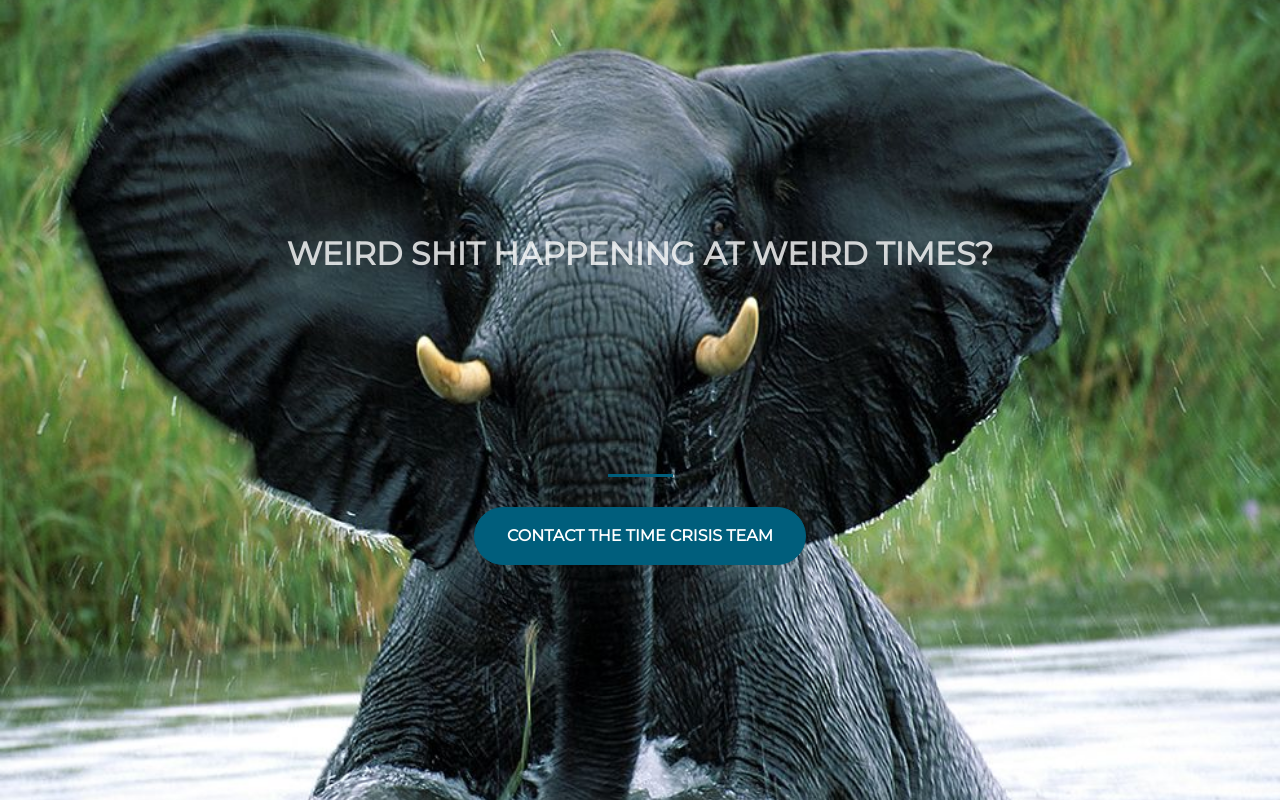
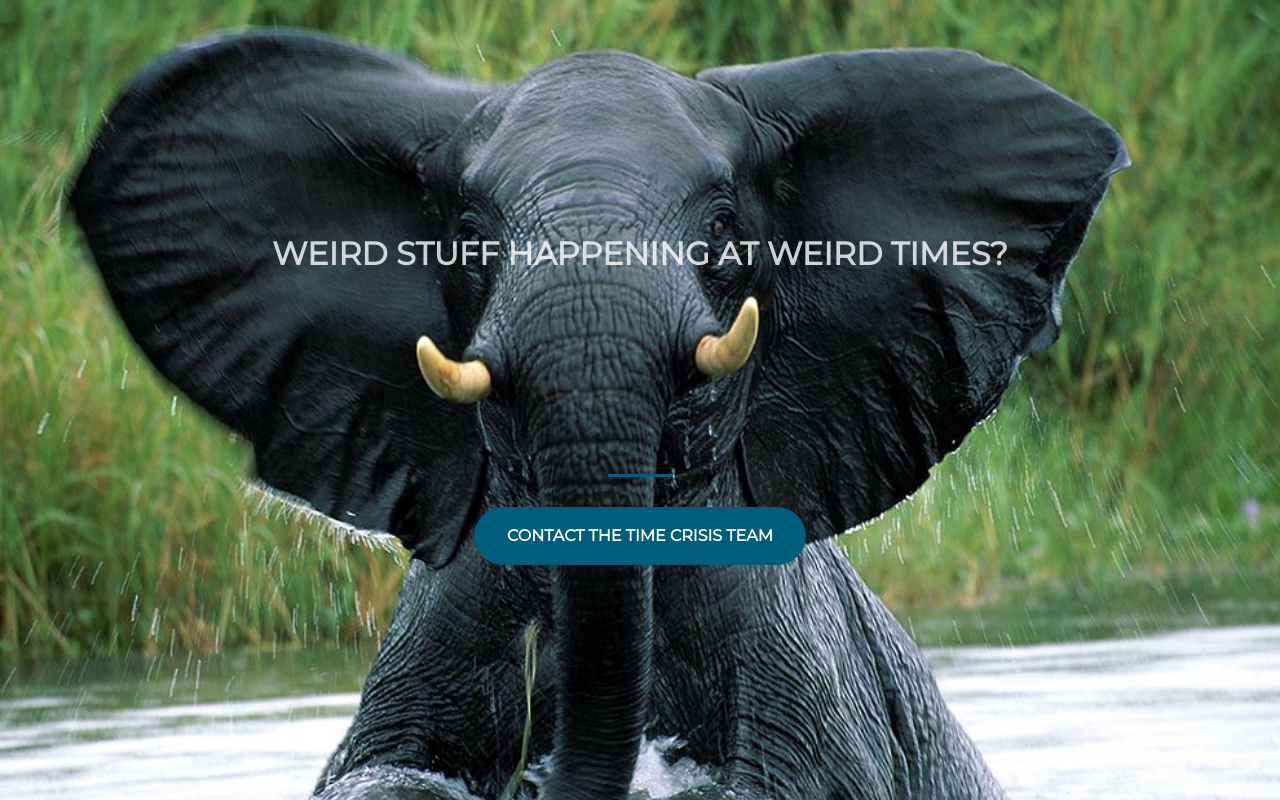
Before and after one commit to learnnewthings/learnnewthings.github.io, a plain HTML site: page index.html in a window 1280 px wide. Drawn offline with nearby package versions, Linux system fonts and the light colour scheme.

Commit message:
updated text

```diff
--- a/index.html
+++ b/index.html
@@ -21,7 +21,7 @@
         <div class="row">
           <div class="col-lg-12 my-auto">
             <h1 class="text-uppercase faded">
-              <strong>Weird shit happening at weird times?</strong>
+              <strong>Weird stuff happening at weird times?</strong>
             </h1>
             <hr>
           </div>
```
